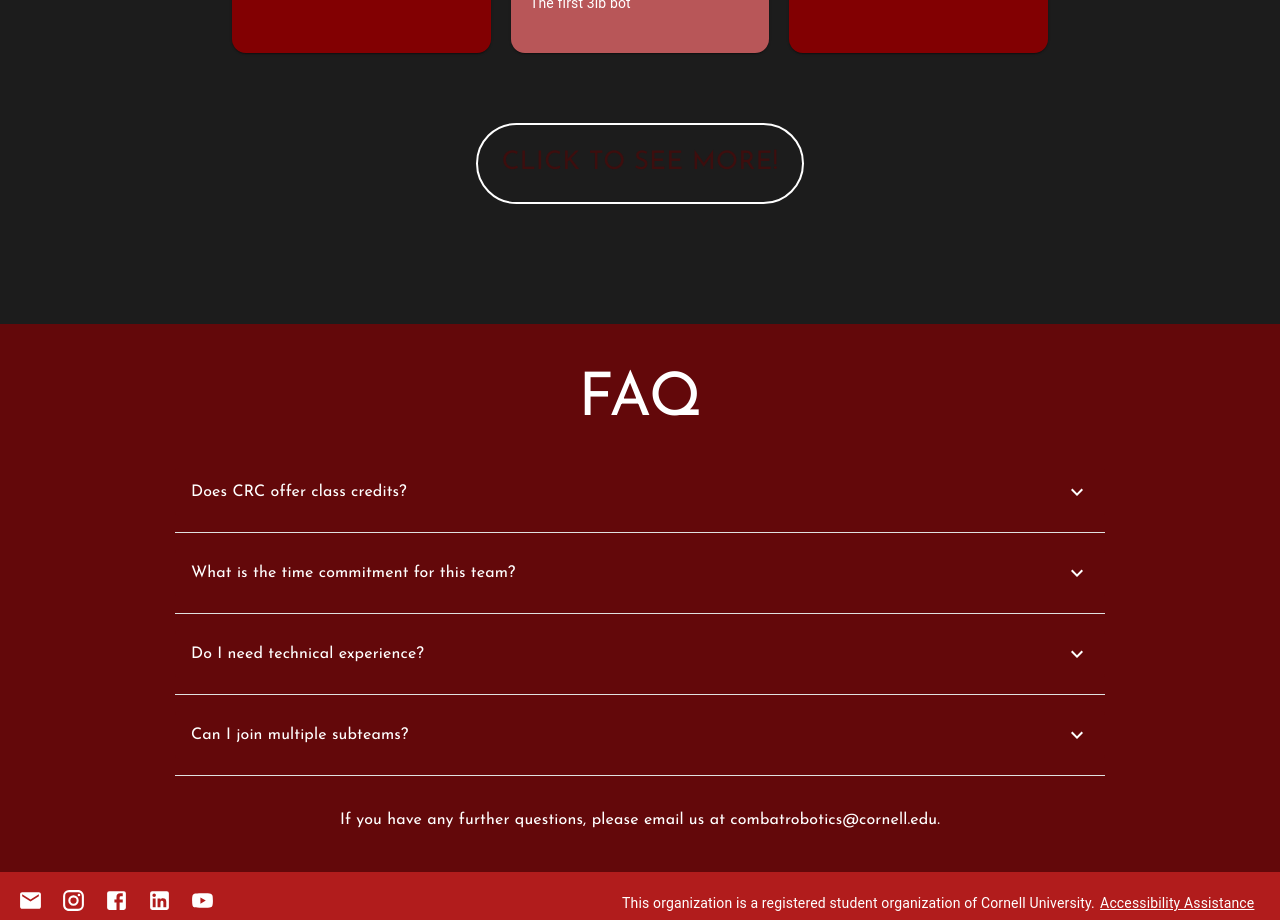
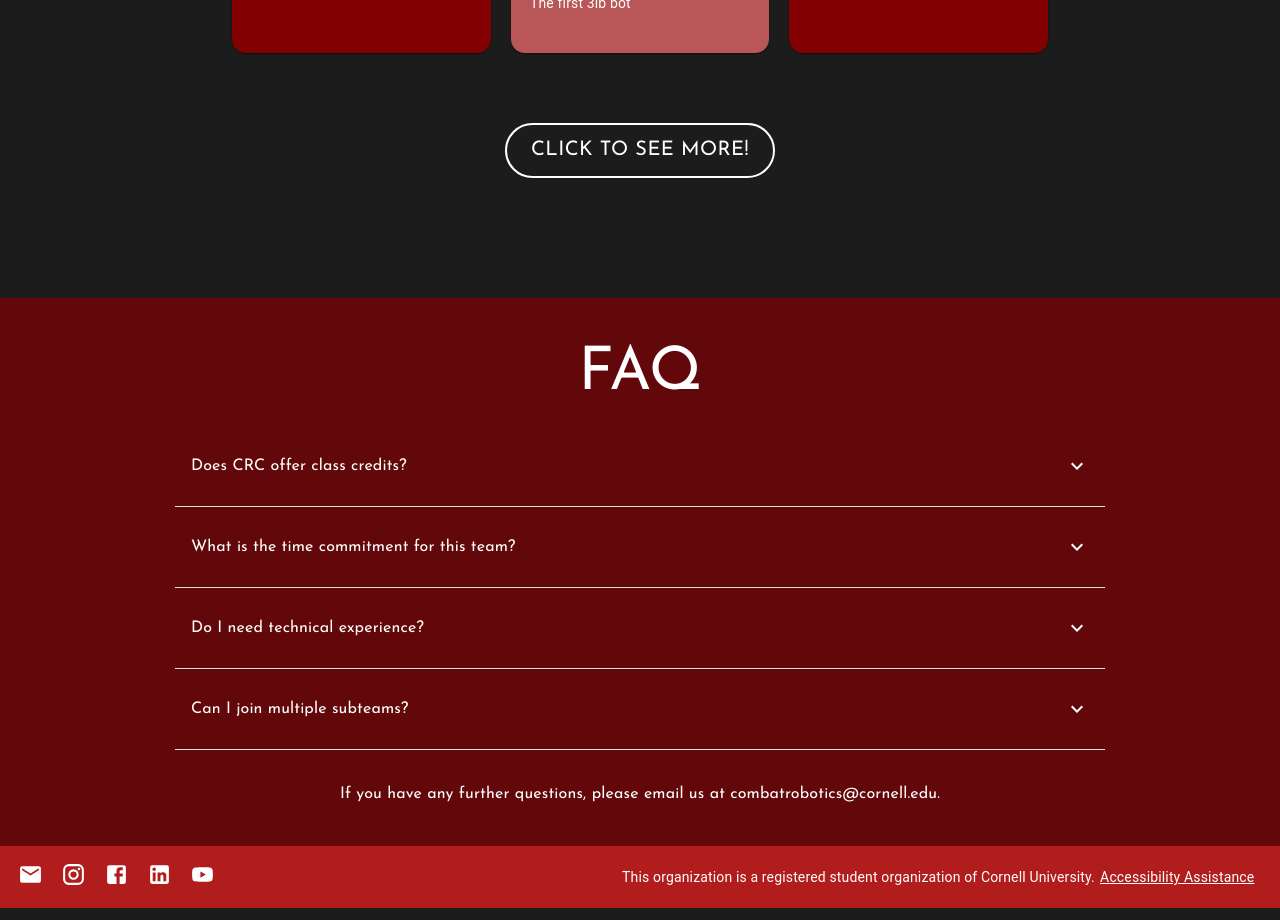
Before and after one commit to Cornell-University-Combat-Robotics/site-2025, a React (Vite) app in the folder react-site/: page /apply in a window 1280 px wide. Shown: the part 6140-7060 px from the top of the page. Built offline with nearby package versions, Linux system fonts and the light colour scheme.

Commit message:
Updated Typography and fixed Click to see more Button color

```diff
--- a/react-site/src/pages/apply.jsx
+++ b/react-site/src/pages/apply.jsx
@@ -429,7 +429,7 @@ export default function Apply() {
           sx={{
             border: "2px solid white",
             borderRadius: 100,
-            paddingY: 2,
+            paddingY: 1,
             paddingX: 3,
             mb: 15
           }}
@@ -437,7 +437,7 @@ export default function Apply() {
             window.open('/robots#3lb_apply_link', '_blank');
           }}
         >
-          <Typography variant="desktopBody">
+          <Typography variant="desktopBody" fontSize={20} color="white">
             {"Click to see more!"}
           </Typography>
         </Button>
```
